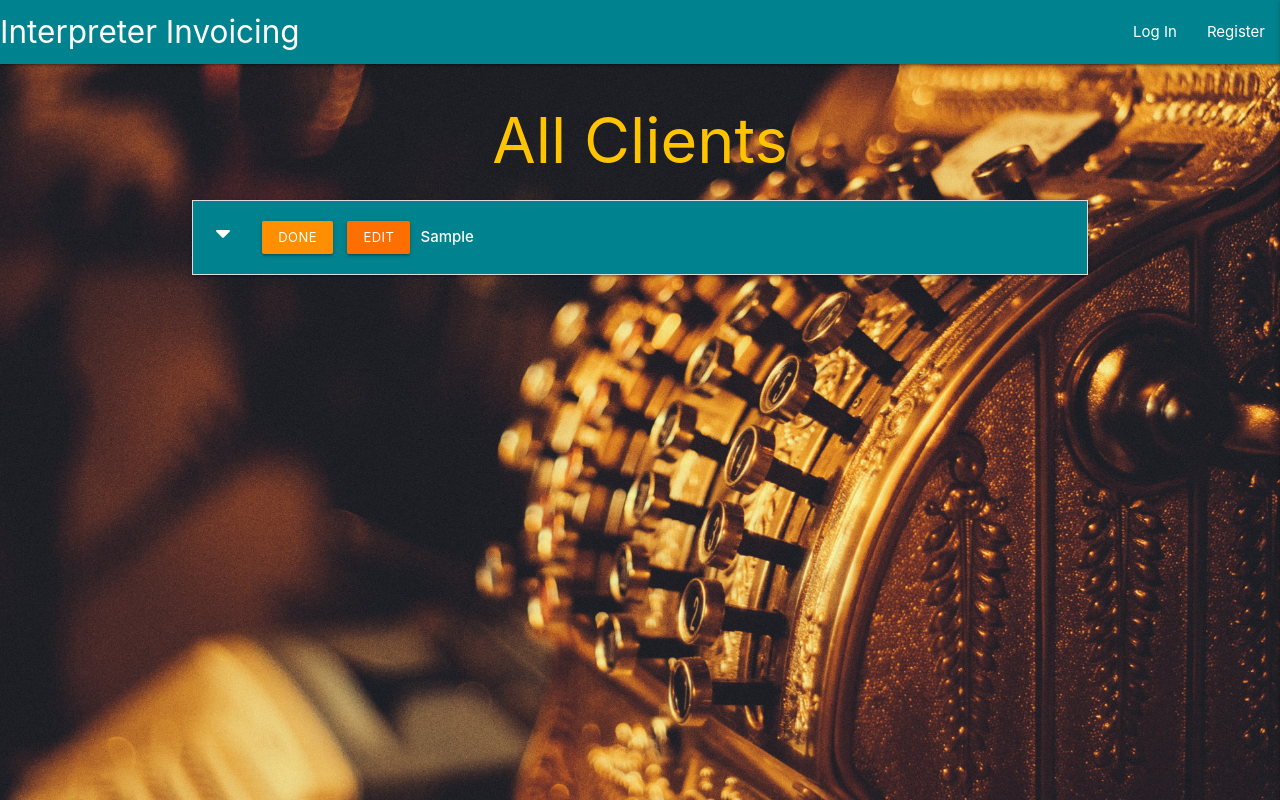
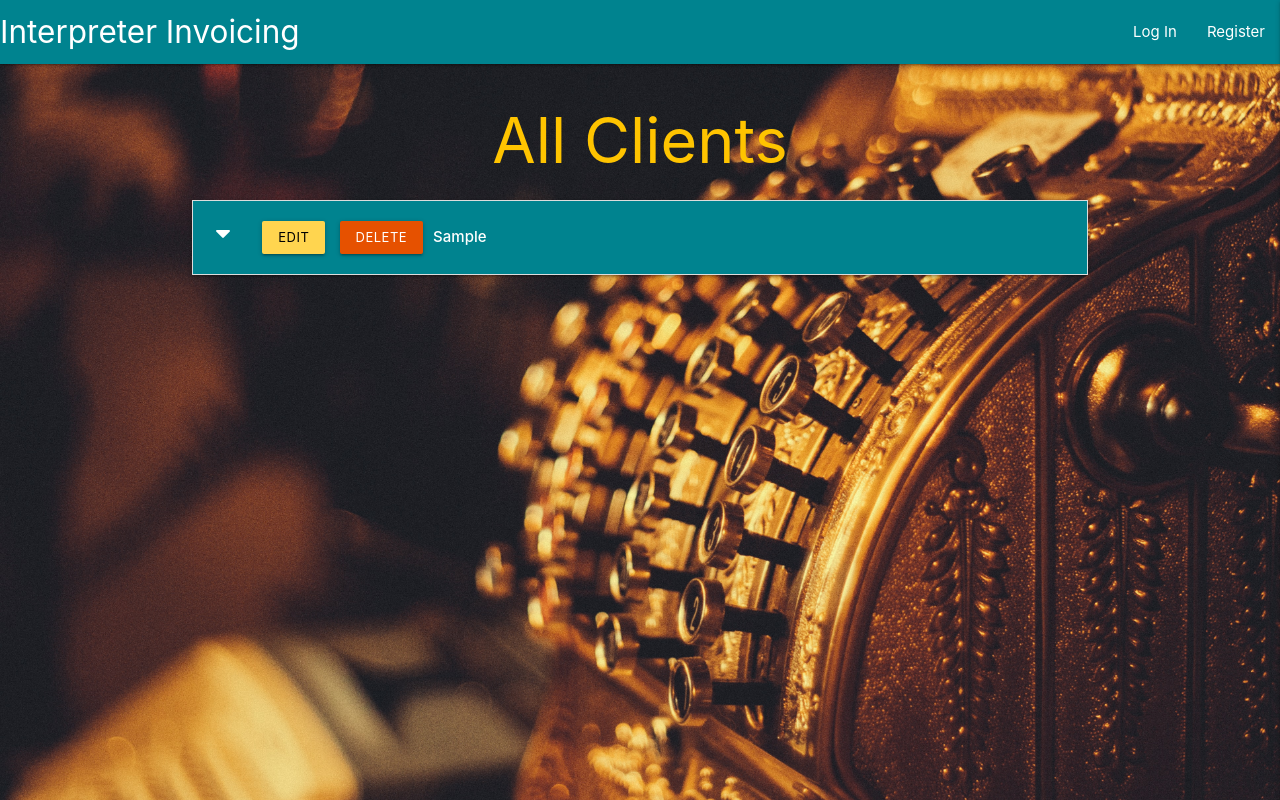
Before and after one commit to Code-Institute-Submissions/katjacodes-invoicingApp_OctResub, a Flask app: page / in a window 1280 px wide. Run offline with Flask 2, Linux system fonts and the light colour scheme; a database or web service that is not in the repository returns one stand-in record (values such as "Sample title"); some libraries are stand-ins or nearby versions.

Commit message:
create client information delete functinoality

```diff
--- a/app.py
+++ b/app.py
@@ -123,6 +123,12 @@ def edit_clientInfo(clientInfo_id):
     categories = mongo.db.categories.find().sort("category_name", 1)
     return render_template("editClient.html", clientInfo=clientInfo, categories=categories)
 
+@app.route("/delete_clientInfo/<clientInfo_id>")
+def delete_clientInfo(clientInfo_id):
+    mongo.db.clientInfo.remove({"_id": ObjectId(clientInfo_id)})
+    flash("Client Information Successfully Deleted")
+    return redirect(url_for("get_clientInfo"))
+
 
 @app.route("/invoice", methods=["GET", "POST"])
 def invoice():
--- a/templates/clientInfo.html
+++ b/templates/clientInfo.html
@@ -11,8 +11,8 @@
             <div class="collapsible-header white-text cyan darken-3 text-shadow">
                 <div class="col s3">
                     <i class="fas fa-caret-down"></i>
-                    <a href="" class="btn-small amber darken-3">Done</a>
-                    <a href="{{ url_for('edit_clientInfo', clientInfo_id=clientInfo._id) }}" class="btn-small amber darken-4">Edit</a>
+                    <a href="{{ url_for('edit_clientInfo', clientInfo_id=clientInfo._id) }}" class="btn-small amber lighten-2 black-text">Edit</a>
+                    <a href="{{ url_for('delete_clientInfo', clientInfo_id=clientInfo._id) }}" class="btn-small orange darken-4">Delete</a>
                 </div>
                 <div class="col s9">
                     <strong>{{ clientInfo.client_organization }}</strong>
```
